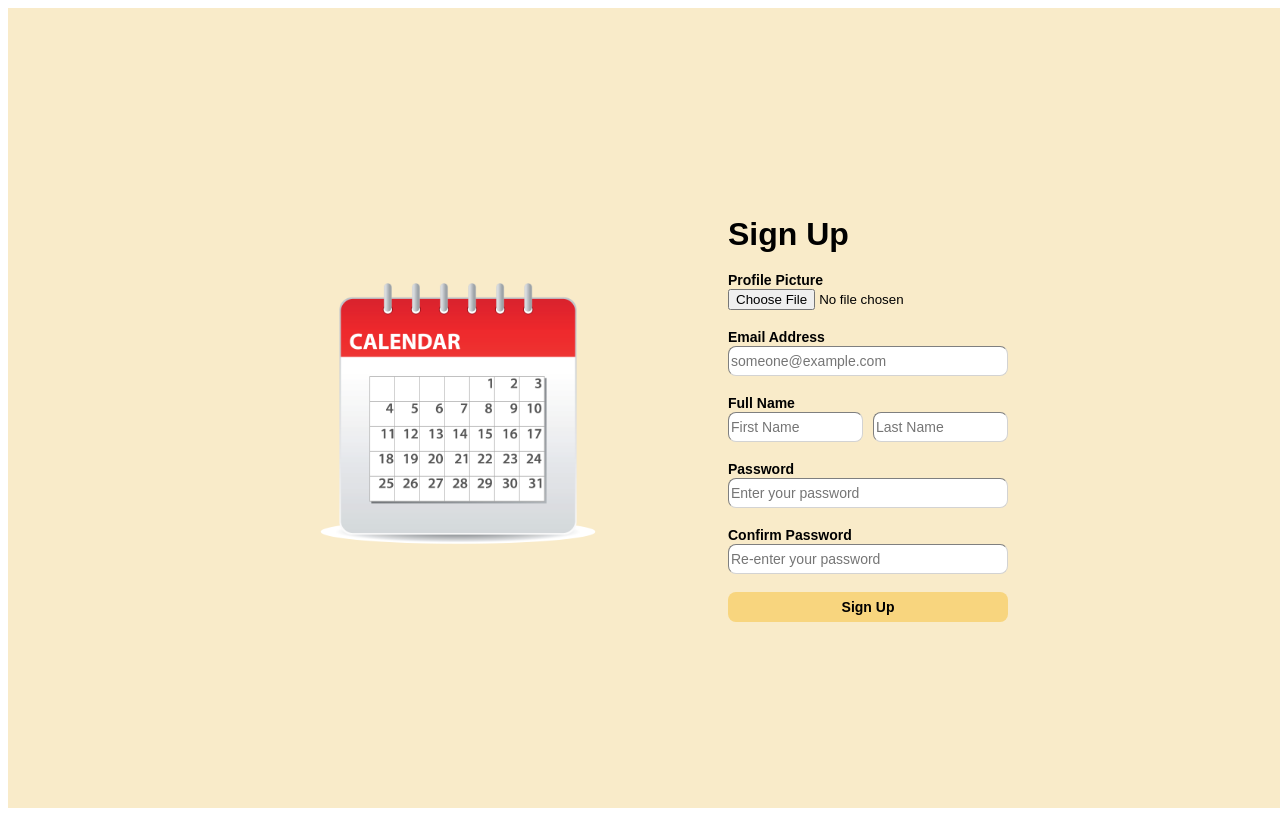
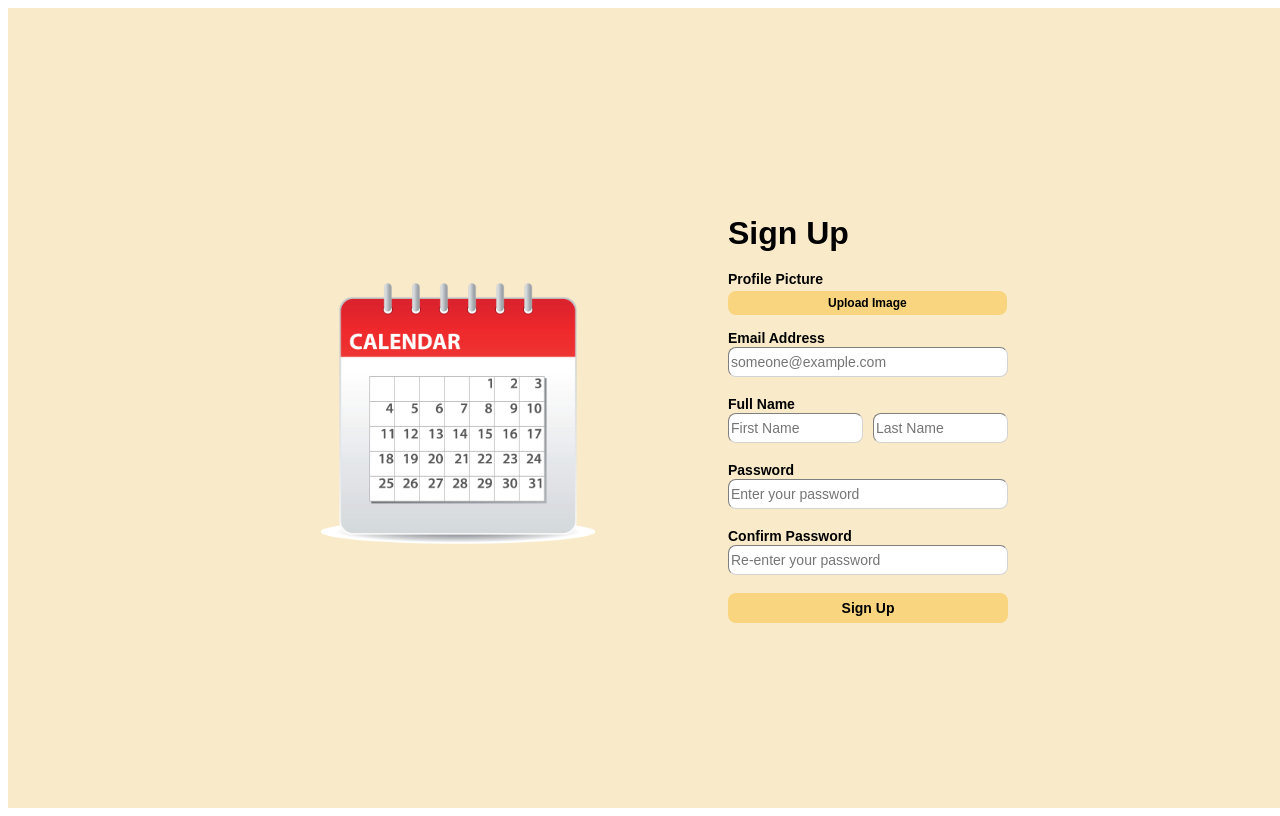
Before and after one commit to ravnteo99/bt3103-proj, a Vue app: page /signup in a window 1280 px wide. Built offline with nearby package versions, Linux system fonts and the light colour scheme.

Commit message:
updated css of uploadimage

```diff
--- a/src/components/UploadImage.vue
+++ b/src/components/UploadImage.vue
@@ -1,7 +1,10 @@
 <template>
-   <div>
+   <div id="uploadImage">
       <img v-if="uploaded" :src="previewImage" class="profilePic" />
-      <input type="file" accept="image/jpeg" @change=uploadImage>
+      <label class="chooseFile">
+        <input type="file" accept="image/jpeg" @change=uploadImage>
+        Upload Image
+      </label>
    </div>
 </template>
 
@@ -28,13 +31,35 @@
      }
 </script>
 
-
-
 <style scoped>
+#uploadImage {
+    margin-top: 5px;
+}
 .profilePic{
     display:flex;
     width: 100px;
     height: 100px;
     border: none;
+    margin-bottom: 10px;
+}
+input[type="file"] {
+    display: none;
+}
+label {
+    font-size: 12px;
+    font-weight: bold;
+    text-align: center;
+    padding: 5px 100px;
+    background-color: #F8D57E;
+    border-radius: 8px;
+    border: none;
+    cursor: pointer;
+}
+label:hover{
+    background-color: #fcca4c;
+}
+label:active {
+    opacity: 0.6;
+    transform: translateY(3px);
 }
  </style>
```
